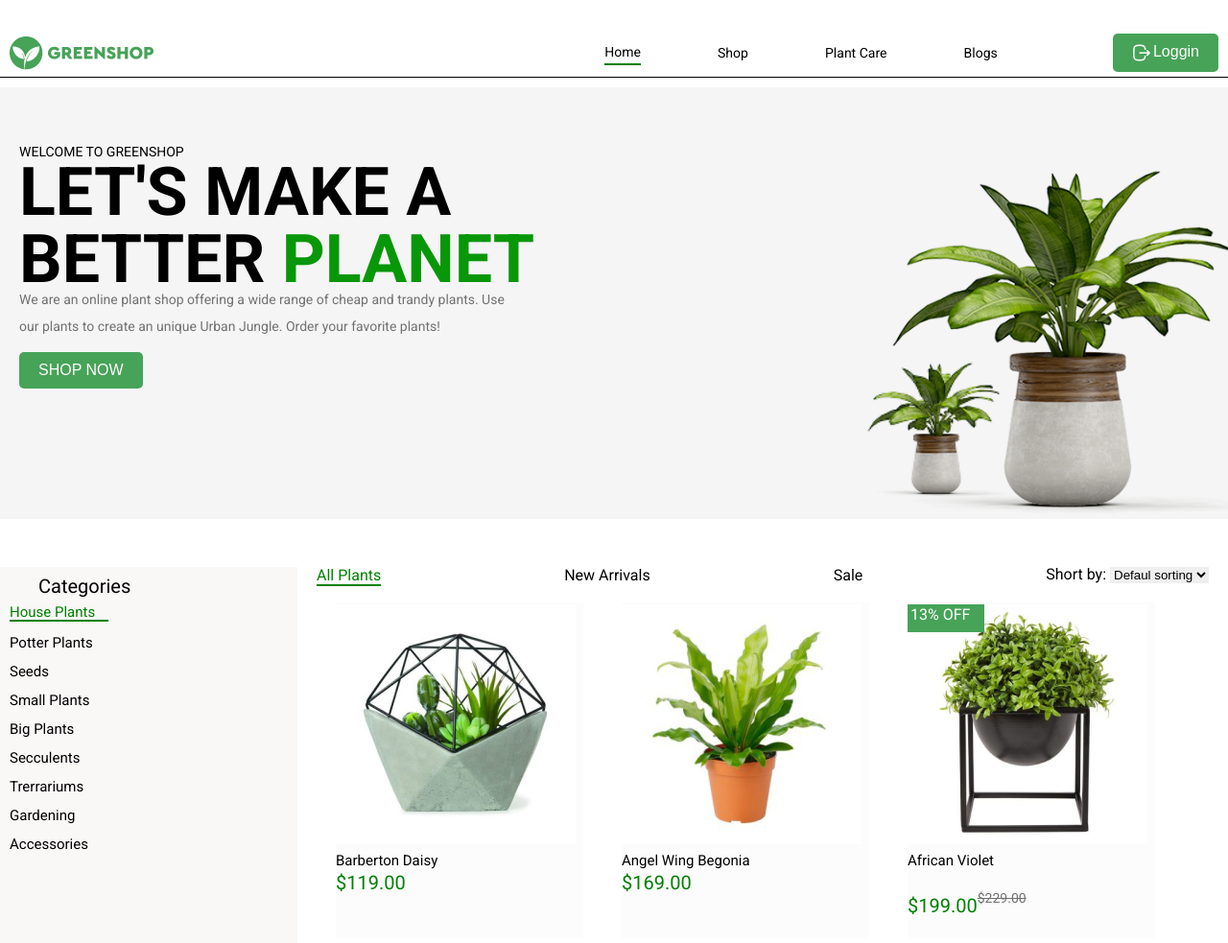
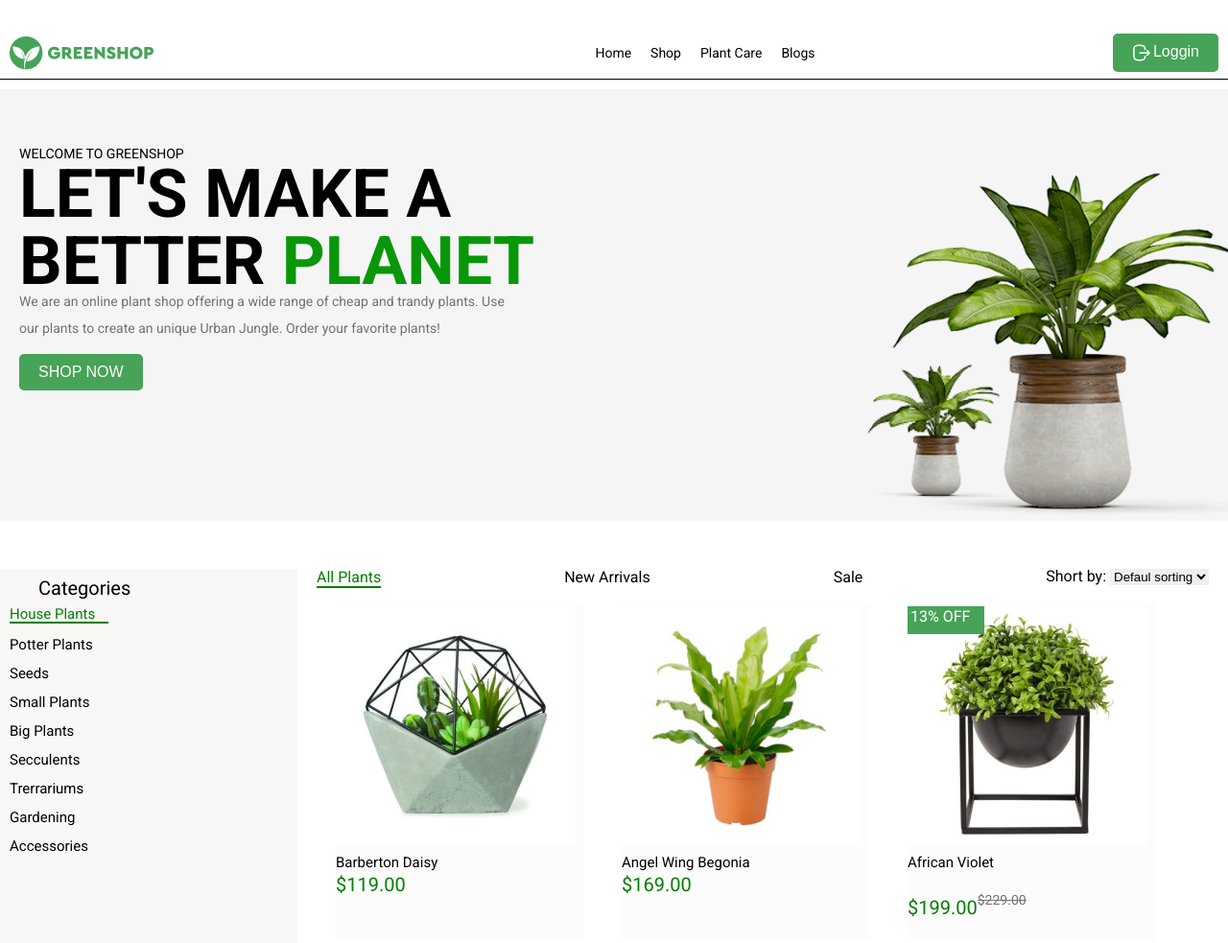
Before and after one commit to romchik167/hilel-romchik, a plain HTML site: page homework10/index.html in a window 1280 px wide. Shown: the top 983 px of the page at 96% size. Drawn offline with Linux system fonts and the light colour scheme.

Commit message:
add homework

```diff
--- a/homework10/index.html
+++ b/homework10/index.html
@@ -12,15 +12,18 @@
       <div class="container">
         <nav class="nav">
           <div class="container">
-            <ul class="nav-list">
-              <li class="nav-item logo">
+            <div class="nav-list">
+              <div class="nav-start">
+              <div class="nav-item logo">
                 <a href="#"><img src="img\Group.png" alt="@" /></a>
-              </li>
-              <li class="nav-item active site-nav">
+              </div>
+            </div>
+                <div class="site-nav">
+              <div class="nav-item active ">
                 <a href="#">Home</a>
-              </li>
-              <li class="nav-item site-nav"><a href="#">Shop</a></li>
-              <li class="nav-item site-nav plant-care">
+              </div>
+              <div class="nav-item"><a href="#">Shop</a></div>
+              <div class="nav-item plant-care">
                 <div class="hover-wrapper"><a href="#">Plant Care</a>
                 <div class="hover-plant-care">
                   <div class="hover-plant-care-container">
@@ -48,10 +51,11 @@
                   </div>
                 </div>
                 </div>
-              </li>
+              </div>
 
-              <li class="nav-item site-nav"><a href="#">Blogs</a></li>
-              <li class="nav-item">
+              <div class="nav-item"><a href="#">Blogs</a></div>
+             </div>
+              <div class="nav-item loggin-btn">
                 <button type="button" class="loggin-button">
                   <span class="icon"
                     ><img
@@ -61,8 +65,8 @@
                     />Loggin</span
                   >
                 </button>
-              </li>
-            </ul>
+              </div>
+            </div>
           </div>
         </nav>
         <section class="banner">
--- a/homework10/style.css
+++ b/homework10/style.css
@@ -23,13 +23,34 @@ body {
   margin: 0 10px;
   color: black;
   padding-bottom: 5px;
+  border-bottom: 2px solid transparent;
+}
+.nav-start,
+.site-nav,
+.loggin-btn {
+  flex: 1;
+}
+.nav-start {
+  display: flex;
+  align-items: center;
+  justify-content: flex-start;
+}
+.site-nav {
+  display: flex;
+  align-items: center;
+  justify-content: center;
+}
+.loggin-btn {
+  display: flex;
+  align-items: center;
+  justify-content: flex-end;
 }
 .loggin-button {
   padding: 10px 20px;
   cursor: pointer;
   font-size: 16px;
 }
-.site-nav:hover {
+.nav-item:hover {
   color: green;
   border-bottom: 2px solid green;
 }
@@ -41,7 +62,6 @@ a {
   margin-right: 400px;
 }
 .loggin-button {
-  margin-left: 40px;
   color: #46a358;
   background-color: #46a358;
   border: none;
@@ -57,6 +77,7 @@ a {
 .loggin-img {
   margin-right: 2px;
 }
+
 .hover-plant-care-item {
   padding: 2px;
 }
@@ -182,9 +203,6 @@ a {
   padding: 5px;
 }
 
-.active {
-  border-bottom: 2px solid green;
-}
 .banner {
   height: 450px;
   padding: 60px 0;
```
Also changed, not shown: homework10/Знімок екрана 2025-05-25 204803.png (deleted).
